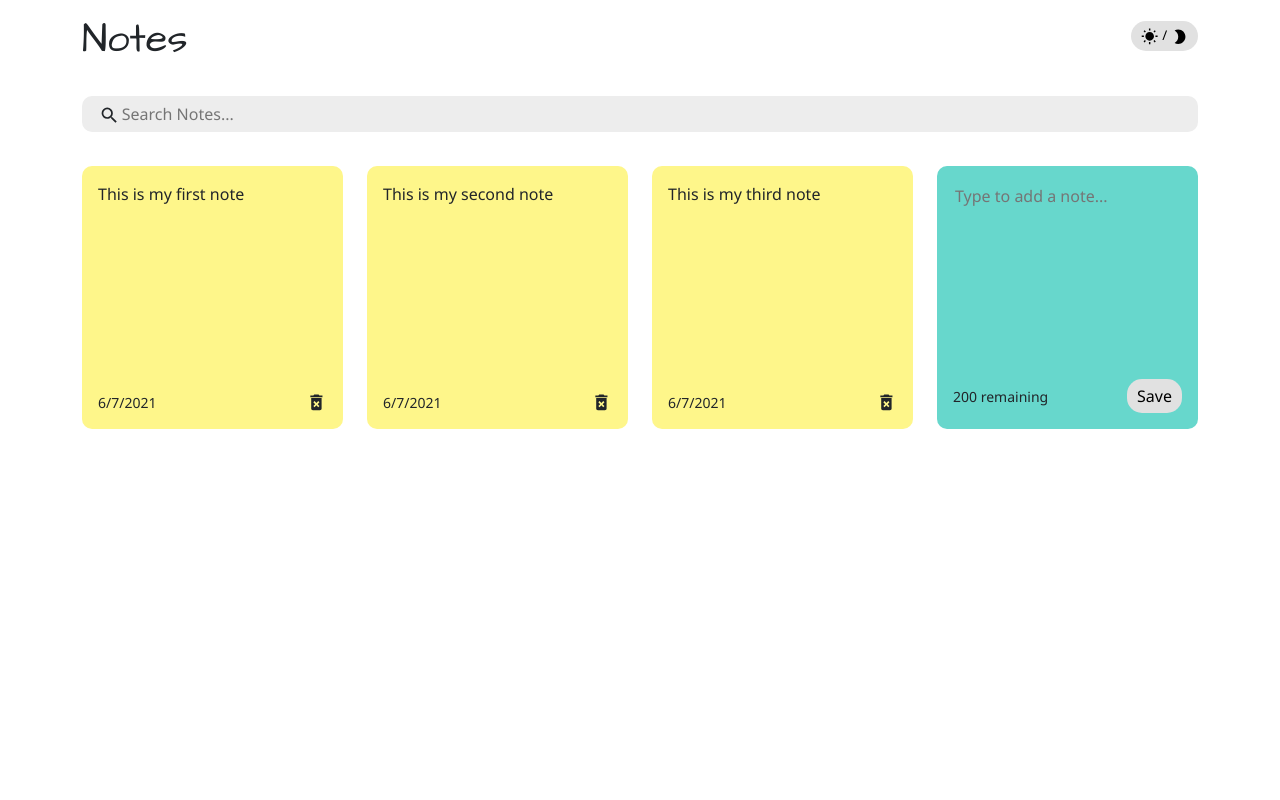
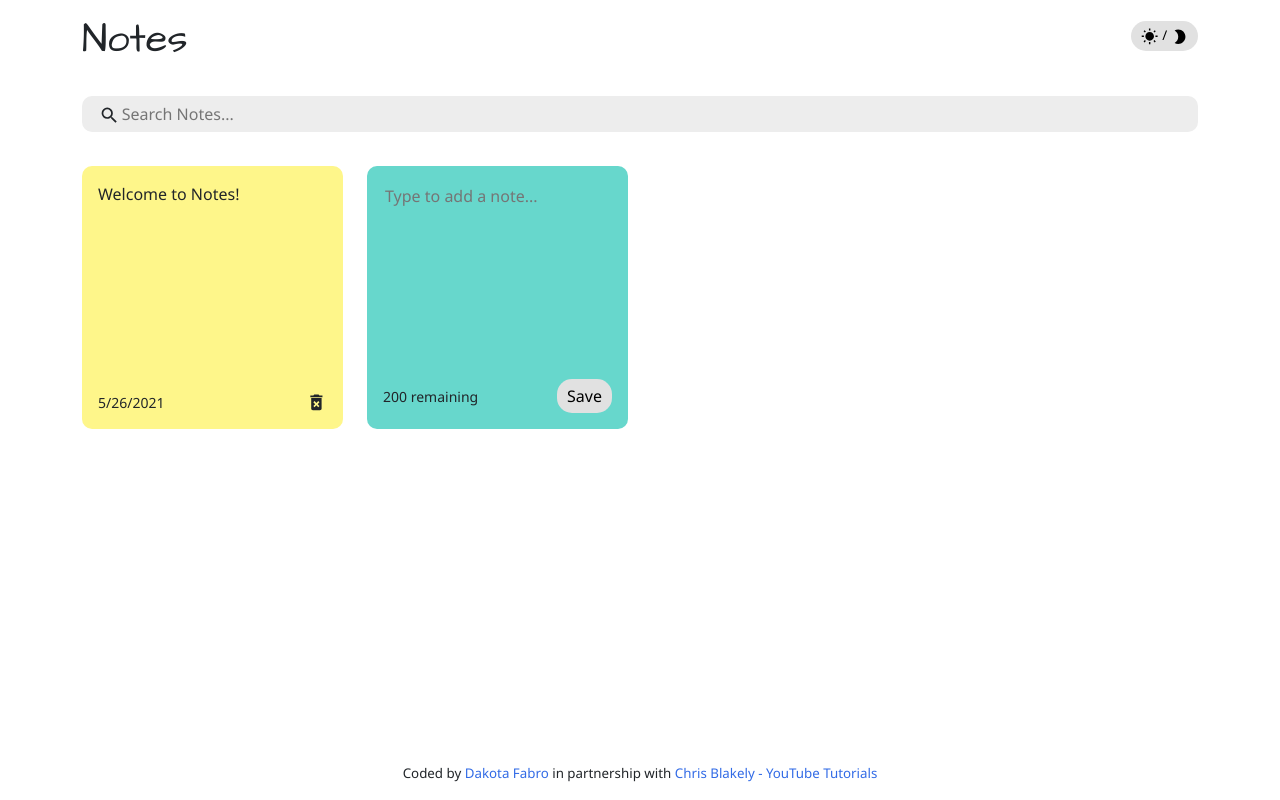
Before and after one commit to dakotafabro/note-taking-app, a React (Create React App) app: page / in a window 1280 px wide. Built offline with nearby package versions, Linux system fonts and the light colour scheme.

Commit message:
Added footer and default first notes on load

```diff
--- a/src/App.js
+++ b/src/App.js
@@ -4,23 +4,16 @@ import { useEffect, useState } from "react";
 import { nanoid } from "nanoid";
 import SearchBar from "./SearchBar";
 import Header from "./Header";
+import Footer from "./Footer";
 
 const App = () => {
+  const date = new Date();
+
   const [notes, setNotes] = useState([
     {
       id: nanoid(),
-      text: "This is my first note",
-      date: "6/7/2021",
-    },
-    {
-      id: nanoid(),
-      text: "This is my second note",
-      date: "6/7/2021",
-    },
-    {
-      id: nanoid(),
-      text: "This is my third note",
-      date: "6/7/2021",
+      text: "Welcome to Notes!",
+      date: date.toLocaleDateString(),
     },
   ]);
 
@@ -73,6 +66,8 @@ const App = () => {
               handleAddNote={addNote}
               handleDeleteNote={deleteNote}
             />
+
+            <Footer />
           </div>
         </div>
       </div>
--- /dev/null
+++ b/src/Footer.js
@@ -0,0 +1,15 @@
+import React from "react";
+
+const Footer = () => {
+  return (
+    <div className="Footer fixed-bottom m-3">
+      Coded by <a href="https://dakotafabro.netlify.app/">Dakota Fabro</a> in
+      partnership with{" "}
+      <a href="https://www.youtube.com/channel/UC-Zcse8tC53G34Uo4kzLeAg">
+        Chris Blakely - YouTube Tutorials
+      </a>
+    </div>
+  );
+};
+
+export default Footer;
--- a/src/index.css
+++ b/src/index.css
@@ -116,3 +116,18 @@ textarea:focus {
 .custom-container {
   min-height: 100vh;
 }
+
+.Footer {
+  text-align: center;
+  font-size: smaller;
+}
+
+.Footer a {
+  text-decoration: none;
+  color: #326be6;
+}
+
+.Footer a:hover {
+  text-decoration: overline;
+  color: #db4444;
+}
```
